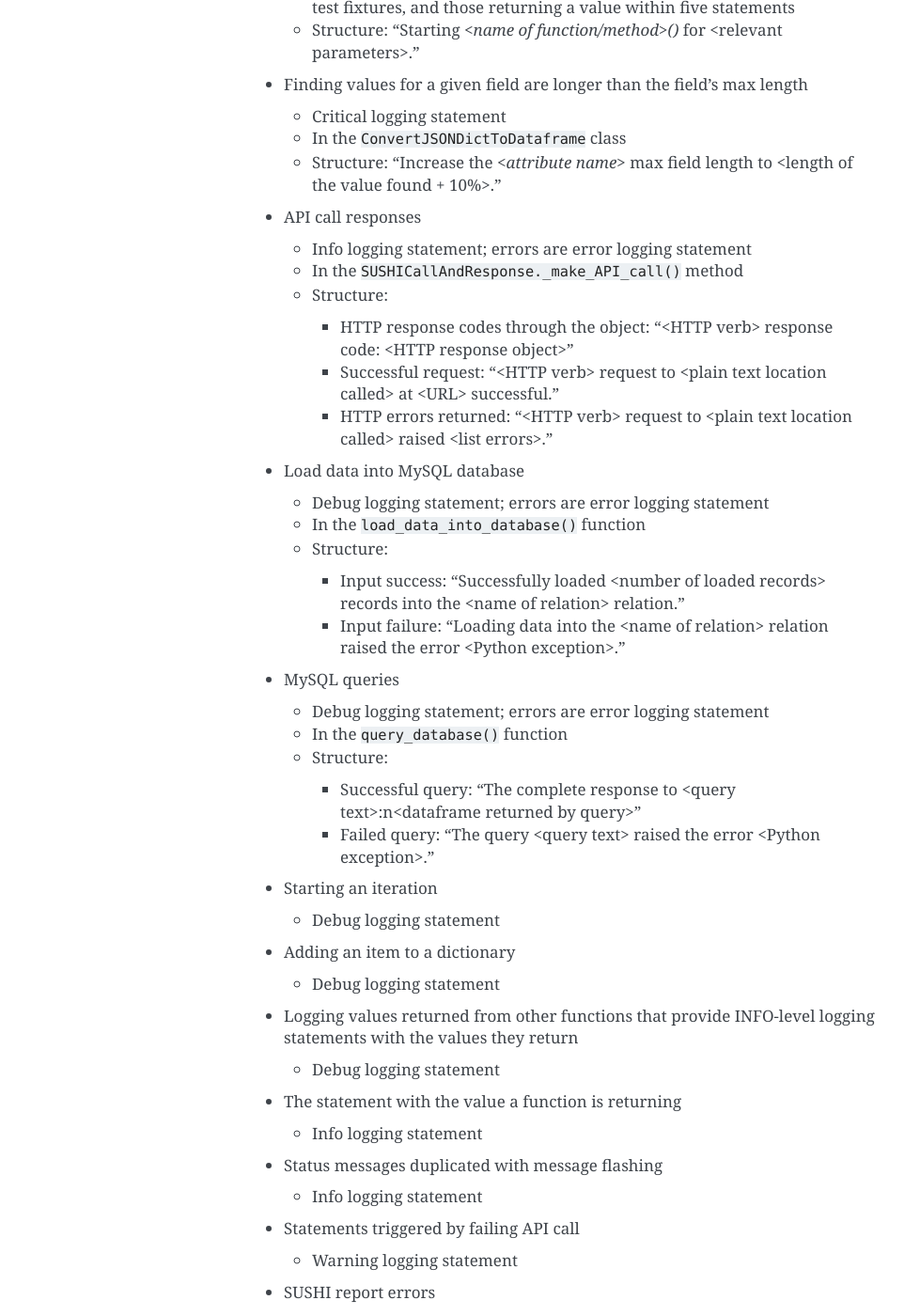
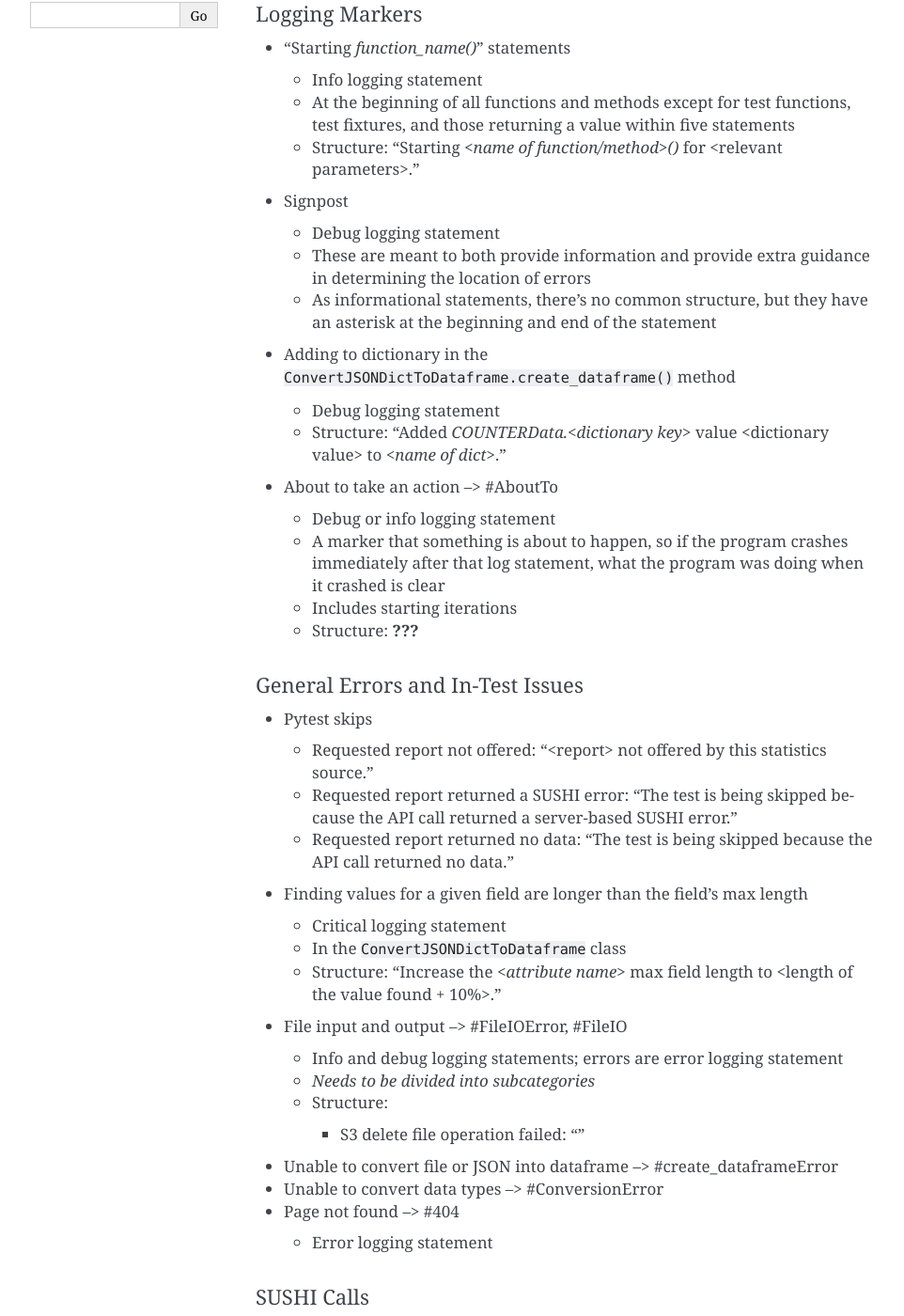
Before and after one commit to ereiskind/nolcat, a Sphinx documentation site: the page built from docs/source/code_style_guide.rst, in a window 1280 px wide and 1400 px high, scrolled down 477 px. Shown: the whole window at 94% size, without its empty margins (148-1110 px from the left). Built offline with Sphinx 7.4.7, drawn with Linux system fonts in a browser that asks for light colours; some of the changed text lies outside the part shown.

Commit message:
Update `Logging Statements` list and related tags

```diff
--- a/docs/source/code_style_guide.rst
+++ b/docs/source/code_style_guide.rst
@@ -8,13 +8,41 @@
 
 Logging Statements
 ==================
-Each set of circumstances needing a logging statement or a log-like output statement has a specific logging level and structure assigned to it. All such statements are full sentences ending in periods.
+The repo features a wide variety of logging statements and log-like output statements. Many of these are consistent within a function or module, but others are standardized with a specific logging level and structure throughout the entire repository; statements with very specific standardizations are recorded here. All logging statements and log-like output statements are full sentences ending in periods.
 
+Logging Markers
+---------------
 * "Starting `function_name()`" statements
 
   * Info logging statement
   * At the beginning of all functions and methods except for test functions, test fixtures, and those returning a value within five statements
   * Structure: "Starting `<name of function/method>()` for <relevant parameters>."
+
+* Signpost
+
+  * Debug logging statement
+  * These are meant to both provide information and provide extra guidance in determining the location of errors
+  * As informational statements, there's no common structure, but they have an asterisk at the beginning and end of the statement
+
+* Adding to dictionary in the ``ConvertJSONDictToDataframe.create_dataframe()`` method
+
+  * Debug logging statement
+  * Structure: "Added `COUNTERData.<dictionary key>` value <dictionary value> to `<name of dict>`."
+
+* About to take an action --> #AboutTo
+
+  * Debug or info logging statement
+  * A marker that something is about to happen, so if the program crashes immediately after that log statement, what the program was doing when it crashed is clear
+  * Includes starting iterations
+  * Structure: **???**
+
+General Errors and In-Test Issues
+---------------------------------
+* Pytest skips
+
+  * Requested report not offered: "<report> not offered by this statistics source."
+  * Requested report returned a SUSHI error: "The test is being skipped because the API call returned a server-based SUSHI error."
+  * Requested report returned no data: "The test is being skipped because the API call returned no data."
 
 * Finding values for a given field are longer than the field's max length
 
@@ -22,6 +50,22 @@
   * In the ``ConvertJSONDictToDataframe`` class
   * Structure: "Increase the `<attribute name>` max field length to <length of the value found + 10%>."
 
+* File input and output --> #FileIOError, #FileIO
+
+  * Info and debug logging statements; errors are error logging statement
+  * *Needs to be divided into subcategories*
+  * Structure:
+
+    * S3 delete file operation failed: ""
+
+* Unable to convert file or JSON into dataframe --> #create_dataframeError
+* Unable to convert data types --> #ConversionError
+* Page not found --> #404
+
+  * Error logging statement
+
+SUSHI Calls
+-----------
 * API call responses
 
   * Info logging statement; errors are error logging statement
@@ -32,6 +76,43 @@
     * Successful request: "<HTTP verb> request to <plain text location called> at <URL> successful."
     * HTTP errors returned: "<HTTP verb> request to <plain text location called> raised <list errors>."
 
+* Responses to the ``SUSHICallAndResponse.make_SUSHI_call()`` method --> #Goodmake_SUSHI_call, #Badmake_SUSHI_call
+
+  * Info **???** logging statement; errors are warning logging statement
+  * Structure:
+
+    * Success: ""
+    * Failure: ""
+
+* Responses to the ``StatisticsSources._harvest_single_report()`` method --> #Good_harvest_single_report, #Bad_harvest_single_report
+
+  * Info **???** logging statement; errors are warning logging statement
+  * Structure:
+
+    * Success: ""
+    * Failure: ""
+
+* Successful ``StatisticsSources._harvest_R5_SUSHI()`` method --> #Good_harvest_R5_SUSHI
+
+  * Info **???** logging statement
+  * Structure: ""
+
+* No data returned by SUSHI call --> #NoSUSHIData
+* SUSHI COUNTER error returned --> #SUSHIErrors
+
+  * Warning logging statement
+
+* SUSHI call attempted with invalid dates --> #SUSHIDateError
+
+  * Error logging statement
+
+* Report other than customizable reports --> #UnknownSUSHIReport
+
+  * Warning logging statement
+
+
+MySQL I/O
+---------
 * Load data into MySQL database
 
   * Debug logging statement; errors are error logging statement
@@ -41,7 +122,7 @@
     * Input success: "Successfully loaded <number of loaded records> records into the <name of relation> relation."
     * Input failure: "Loading data into the <name of relation> relation raised the error <Python exception>."
 
-* MySQL queries
+* Query database
 
   * Debug logging statement; errors are error logging statement
   * In the ``query_database()`` function
@@ -50,45 +131,17 @@
     * Successful query: "The complete response to <query text>:\n<dataframe returned by query>"
     * Failed query: "The query <query text> raised the error <Python exception>."
 
-* Starting an iteration
+* Indication of query result in calling function --> #SQLErrorReturn, #QueryReturn, #QueryToRelationClass
 
-  * Debug logging statement
+  * **???** logging statement; errors are **???** logging statement
+  * In the function that called ``query_database()``
+  * Structure:
 
-* Adding an item to a dictionary
+    * Successful dataframe output: ""
+    * Successful single-value output: ""
+    * Successful statistics resource source: ""
 
-  * Debug logging statement
-
-* Logging values returned from other functions that provide INFO-level logging statements with the values they return
-
-  * Debug logging statement
-
-* The statement with the value a function is returning
-
-  * Info logging statement
-
-* Status messages duplicated with message flashing
-
-  * Info logging statement
-
-* Statements triggered by failing API call
-
-  * Warning logging statement
-
-* SUSHI report errors
-
-  * Warning logging statement
-
-* A problem with file I/O
-
-  * Error logging statement
-
-* Failed API call
-
-  * Error logging statement
-
-* 404 Page not found
-
-  * Error logging statement
+* Replace with database update function to be written --> #ReplaceWithUpdateFunction
 
 reStructured Text
 *****************
```
Also changed, not shown: docs/source/roadmap.rst (+1 -10 lines), 17 other files.
